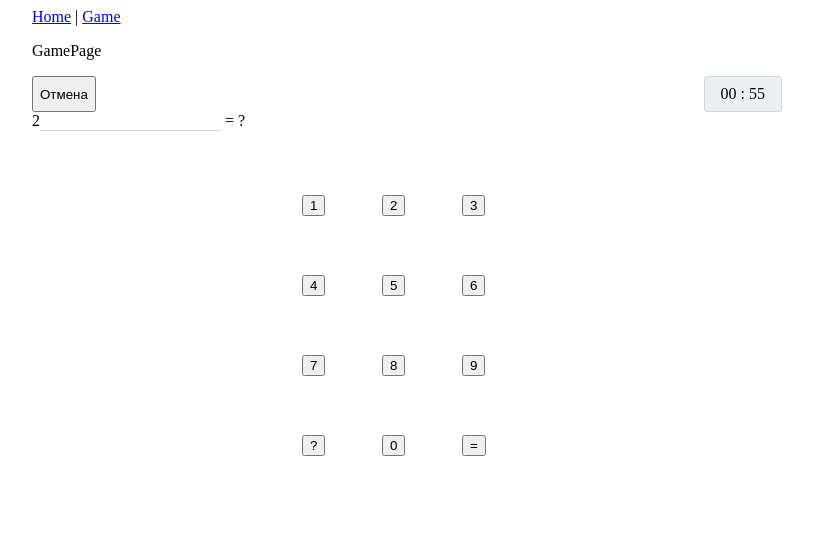
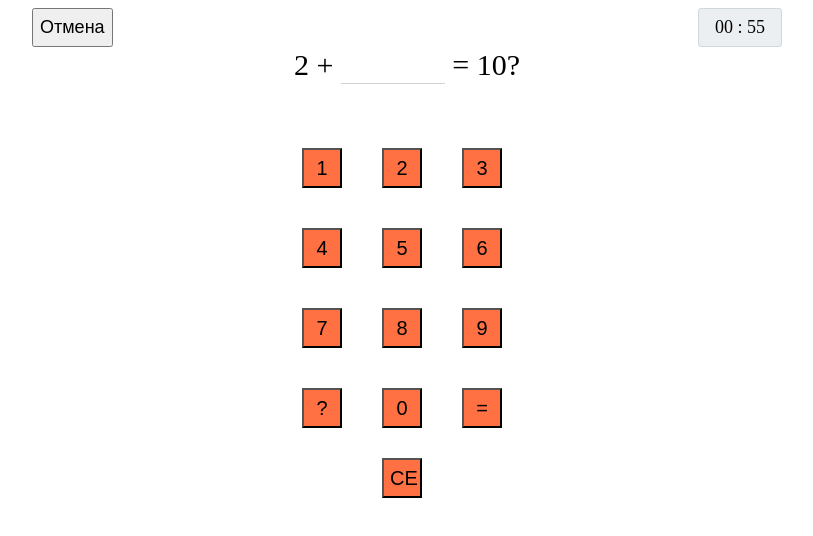
Before and after one commit to KsuBurn/kharchenko-kseniya-otus, a Vue app in the folder vue/verbal-counting-app/: page /#/game in a window 1280 px wide. Shown: the top 536 px of the page, without its empty margins (233-1046 px from the left). Built offline with nearby package versions, Linux system fonts and the light colour scheme.

Commit message:
add styles

```diff
--- a/vue/verbal-counting-app/src/App.vue
+++ b/vue/verbal-counting-app/src/App.vue
@@ -1,8 +1,4 @@
 <template>
-  <div id="nav">
-    <router-link to="/">Home</router-link> |
-    <router-link to="/game">Game</router-link>
-  </div>
   <router-view/>
 </template>
 
@@ -10,5 +6,6 @@
 #app {
   max-width: 750px;
   margin: auto;
+  font-size: 18px;
 }
 </style>
--- a/vue/verbal-counting-app/src/components/GamePage.vue
+++ b/vue/verbal-counting-app/src/components/GamePage.vue
@@ -1,8 +1,7 @@
 <template>
-  <p>GamePage</p>
   <div class="gamePageHeader">
-    <button @click="stopGame">Отмена</button>
-    <Timer :handle-show-modal="handleShowModal"/>
+    <button @click="stopGame" class="stopButton">Отмена</button>
+    <Timer @handle-show-modal="handleShowModal"/>
   </div>
 
   <MathTask
@@ -13,13 +12,14 @@
       :highlight-color="highlightColor"
       @handle-change-answer="handleChangeAnswer"
       @input-focus="inputFocus"
-      :generate-task="generateTask"
+      @generate-task="generateTask"
   />
 
+  <div v-if="showError" class="errorMessage">Надо заполнить значение</div>
   <Keyboard @handle-key-click="handleKeyClick"/>
 
   <div v-if="showModal">
-    <Modal @handle-close-modal="handleCloseModal"/>
+    <Modal @handle-close-modal="handleCloseModal" :right-answers-count="rightAnswersCount"/>
   </div>
 </template>
 
@@ -53,7 +53,7 @@ export default {
     const inputAnswer = ref('');
     const rightAnswersCount = ref(0);
     const highlightColor = ref('lightgray');
-
+    const showError = ref(false);
     const operands = ref({
       firstOperand: 0,
       secondOperand: 0,
@@ -63,6 +63,7 @@ export default {
 
     const stopGame = () => {
       router.push('/');
+      initialState();
     };
 
     const handleShowModal = () => {
@@ -71,6 +72,12 @@ export default {
 
     const handleCloseModal = () => {
       showModal.value = false;
+
+      store.commit({
+        type: 'addRightAnswer', rightAnswersCount: rightAnswersCount.value
+      })
+
+      stopGame();
     };
 
     const checkAnswer = () => +inputAnswer.value === operands.value.secondOperand;
@@ -82,6 +89,7 @@ export default {
     const initialState = () => {
       highlightColor.value = 'lightgray';
       inputAnswer.value = '';
+      showError.value = false;
     }
 
     const generateTask = () => {
@@ -92,22 +100,46 @@ export default {
       prepareTask(selectedOperator)
     }
 
+    const getHelp = () => {
+      inputAnswer.value = operands.value.secondOperand;
+      highlightColor.value = '#42caff';
+      setTimeout(generateTask, 500)
+    }
+
+    const deleteInputValue = () => {
+      const valueInArr = inputAnswer.value.split('');
+      valueInArr.pop();
+
+      inputAnswer.value = valueInArr.join();
+    }
+
     const handleKeyClick = (calcKey) => {
-      console.log('calcKey', calcKey)
+      showError.value = false;
+
+      if (calcKey !== '=' && calcKey !== '?' && calcKey !== 'CE') {
+        inputAnswer.value = inputAnswer.value + calcKey;
+      }
 
       if (calcKey === '=' && inputAnswer.value.length) {
-        if(checkAnswer()) {
+        if (checkAnswer()) {
           rightAnswersCount.value++;
-          highlightColor.value =  'green';
-          setTimeout(generateTask, 400)
+          highlightColor.value = 'green';
+          setTimeout(generateTask, 500)
         } else {
-          highlightColor.value =  'red';
+          highlightColor.value = 'red';
+          setTimeout(generateTask, 500)
         }
-
-        return;
+      } else if (calcKey === '=' && !inputAnswer.value.length) {
+        showError.value = true;
       }
 
-      inputAnswer.value = inputAnswer.value + calcKey;
+      if (calcKey === '?') {
+        getHelp();
+      }
+
+      if (calcKey === 'CE' && inputAnswer.value.length) {
+        deleteInputValue();
+      }
     };
 
     const prepareTask = (operator) => {
@@ -145,6 +177,7 @@ export default {
 
     const inputFocus = () => {
       highlightColor.value = 'lightgray';
+      showError.value = false;
     };
 
     return {
@@ -155,11 +188,13 @@ export default {
       handleKeyClick,
       handleChangeAnswer,
       inputAnswer: computed(() => inputAnswer.value),
-      operands:  operands.value,
+      operands: operands.value,
       prepareTask,
       highlightColor: computed(() => highlightColor.value),
       inputFocus,
-      generateTask
+      generateTask,
+      showError: computed(() => showError.value),
+      rightAnswersCount: computed(() => rightAnswersCount.value)
     }
   },
 }
@@ -170,4 +205,14 @@ export default {
   display: flex;
   justify-content: space-between;
 }
+
+.stopButton {
+  font-size: 18px;
+}
+
+.errorMessage {
+  color: red;
+  text-align: center;
+  margin-top: 10px;
+}
 </style>
--- a/vue/verbal-counting-app/src/components/Keyboard.vue
+++ b/vue/verbal-counting-app/src/components/Keyboard.vue
@@ -1,11 +1,19 @@
 <template>
   <div class="keyboard">
     <div
-        class="key"
         v-for="(calcKey, index) of calcKeys"
         :key="index"
     >
-      <button @click="$emit('handle-key-click', calcKey)">{{ calcKey }}</button>
+      <button
+          @click="$emit('handle-key-click', calcKey)"
+          class="key"
+          v-bind:class="{
+            key: true,
+            keyNone: !calcKey.length
+          }"
+      >
+        {{ calcKey }}
+      </button>
     </div>
   </div>
 </template>
@@ -22,7 +30,8 @@ export default {
         '1', '2', '3',
         '4', '5', '6',
         '7', '8', '9',
-        '?', '0', '='
+        '?', '0', '=',
+        '', 'CE', ''
       ],
     }
   },
@@ -38,4 +47,19 @@ export default {
   grid-gap: 30px;
   justify-content: center;
 }
+
+.key {
+  width: 40px;
+  height: 40px;
+  background: #ff7042;
+  font-size: 20px;
+}
+
+.key:active {
+  background: #e34c26;
+}
+
+.keyNone {
+  display: none;
+}
 </style>
--- a/vue/verbal-counting-app/src/components/MainPage.vue
+++ b/vue/verbal-counting-app/src/components/MainPage.vue
@@ -2,10 +2,13 @@
   <div>
     <h2>Привет!</h2>
     <p>Добро пожаловать на тренировочный день.</p>
-    <!--    <p>Ваш последний результат - решено {{rightAnswersCount}} из {{totalTasksCount}}.</p>-->
-    <!--    <p>Общая точность {{getAccuracyPercent}} %.</p>-->
+        <p>Ваш последний результат - решено {{rightAnswersCount}}.</p>
   </div>
-  <Settings @submit="handleSubmit"/>
+  <Settings
+      @submit="handleSubmit"
+      :validation="validation"
+      :change-validation-value="changeValidationValue"
+  />
 </template>
 
 <script>
@@ -13,6 +16,7 @@ import Settings from '@/components/Settings';
 import {mathOperators} from '@/constants';
 import {useStore} from 'vuex';
 import {useRouter} from 'vue-router';
+import {computed, ref} from 'vue';
 
 export default {
   name: 'MainPage',
@@ -25,6 +29,8 @@ export default {
   setup() {
     const store = useStore();
     const router = useRouter();
+    const validation = ref(true);
+    const rightAnswersCount = store.state.rightAnswersCount;
 
     const handleSubmit = (event) => {
       const data = new FormData(event.target);
@@ -47,12 +53,22 @@ export default {
       })
 
       if (operations.length > 0) {
-        router.push('/game')
+        validation.value = true;
+        router.push('/game');
+      } else {
+        validation.value = false;
       }
     }
 
+    const changeValidationValue = (value) => {
+      validation.value = value;
+    };
+
     return {
-      handleSubmit
+      handleSubmit,
+      validation: computed(() => validation.value),
+      changeValidationValue,
+      rightAnswersCount
     }
   }
 
--- a/vue/verbal-counting-app/src/components/MathTask.vue
+++ b/vue/verbal-counting-app/src/components/MathTask.vue
@@ -1,7 +1,7 @@
 <template>
-  <div>
-    <span>{{ operands.firstOperand }}</span>
-    <span>{{ operands.operator }}</span>
+  <div class="wrap">
+    <span>{{ operands.firstOperand }} </span>
+    <span>&nbsp;{{ operands.operator }}&nbsp;</span>
     <input
         :value="inputAnswer"
         @input="$emit('handle-change-answer', $event.target.value)"
@@ -19,7 +19,7 @@
 export default {
   name: 'MathTask',
 
-  emits: ['handle-change-answer'],
+  emits: ['handle-change-answer', 'generate-task'],
 
   props: {
     inputAnswer: String,
@@ -37,18 +37,8 @@ export default {
     }
   },
 
-  // methods: {
-  //   generateTask() {
-  //     const operatorIndex = Math.floor(Math.random() * this.operators.length);
-  //     const selectedOperator = this.operators[operatorIndex];
-  //
-  //     this.prepareTask(selectedOperator)
-  //   },
-  //
-  // },
-
   mounted() {
-    this.generateTask()
+    this.$emit('generate-task');
   }
 }
 </script>
@@ -58,5 +48,17 @@ export default {
   border: none;
   border-bottom: solid 1px lightgray;
   outline: none;
+  width: 100px;
+  font-size: 30px;
+  font-weight: 500;
+  text-align: center;
+}
+
+.wrap {
+  width: 100%;
+  margin: auto 0 0;
+  text-align: center;
+  font-size: 30px;
+  font-weight: 500;
 }
 </style>
--- a/vue/verbal-counting-app/src/components/Modal.vue
+++ b/vue/verbal-counting-app/src/components/Modal.vue
@@ -3,7 +3,10 @@
     <div class="modal-mask">
       <div class="modal-wrapper">
         <div class="modal-container">
-          MODAL
+          <div>
+            <h4>Время вышло!</h4>
+            <p>Ваш результат: {{ rightAnswersCount }}</p>
+          </div>
           <button @click="$emit('handle-close-modal')">OK</button>
         </div>
       </div>
@@ -14,6 +17,9 @@
 <script>
 export default {
   name: 'Modal',
+  props: {
+    rightAnswersCount: Number
+  }
 }
 </script>
 
--- a/vue/verbal-counting-app/src/components/Range.vue
+++ b/vue/verbal-counting-app/src/components/Range.vue
@@ -9,6 +9,7 @@
         :name="id"
         :value="value"
         @input="$emit('change-range-input', $event.target.value)"
+        class="range"
     />
     <label :for="id" class="label">{{ labelText }}</label>
   </div>
@@ -37,4 +38,8 @@ export default {
 .label {
   display: block;
 }
+
+.range {
+  width: 30%;
+}
 </style>
--- a/vue/verbal-counting-app/src/components/Timer.vue
+++ b/vue/verbal-counting-app/src/components/Timer.vue
@@ -11,11 +11,9 @@ import {computed, ref, onUnmounted, watch} from 'vue';
 export default {
   name: 'Timer',
 
-  props: {
-    handleShowModal: Function
-  },
+  emits: ['handle-show-modal'],
 
-  setup(props) {
+  setup(props, context) {
     const store = useStore();
 
     let initialSeconds = ref(store.state.time * 60);
@@ -43,9 +41,10 @@ export default {
       clearInterval(timer)
     })
 
+
     watch(initialSeconds, (value) => {
       if (value <= 0) {
-        props.handleShowModal();
+        context.emit('handle-show-modal')
       }
     })
 
@@ -60,7 +59,7 @@ export default {
 .timer {
   text-align: center;
   padding: 8px 16px;
-  font-size: 16px;
+  font-size: 18px;
   background: #ECEFF1;
   border: 1px solid #CFD8DC;
   border-radius: 3px;
--- a/vue/verbal-counting-app/src/store/store.ts
+++ b/vue/verbal-counting-app/src/store/store.ts
@@ -5,12 +5,9 @@ export const store = createStore({
     return {
       time: 1,
       level: 1,
+      rightAnswersCount: 0,
       selectedOperators: [
-        {
-          id: 'SUM',
-          symbol: '+',
-          title: 'Суммирование',
-        },
+        'SUM',
       ],
     }
   },
@@ -27,5 +24,9 @@ export const store = createStore({
     setOperations(state, payload) {
       state.selectedOperators = payload.operations;
     },
+
+    addRightAnswer(state, payload) {
+      state.rightAnswersCount = payload.rightAnswersCount;
+    }
   }
 })
```
Also changed, not shown: vue/verbal-counting-app/src/components/Settings.vue (+25 -7 lines).
